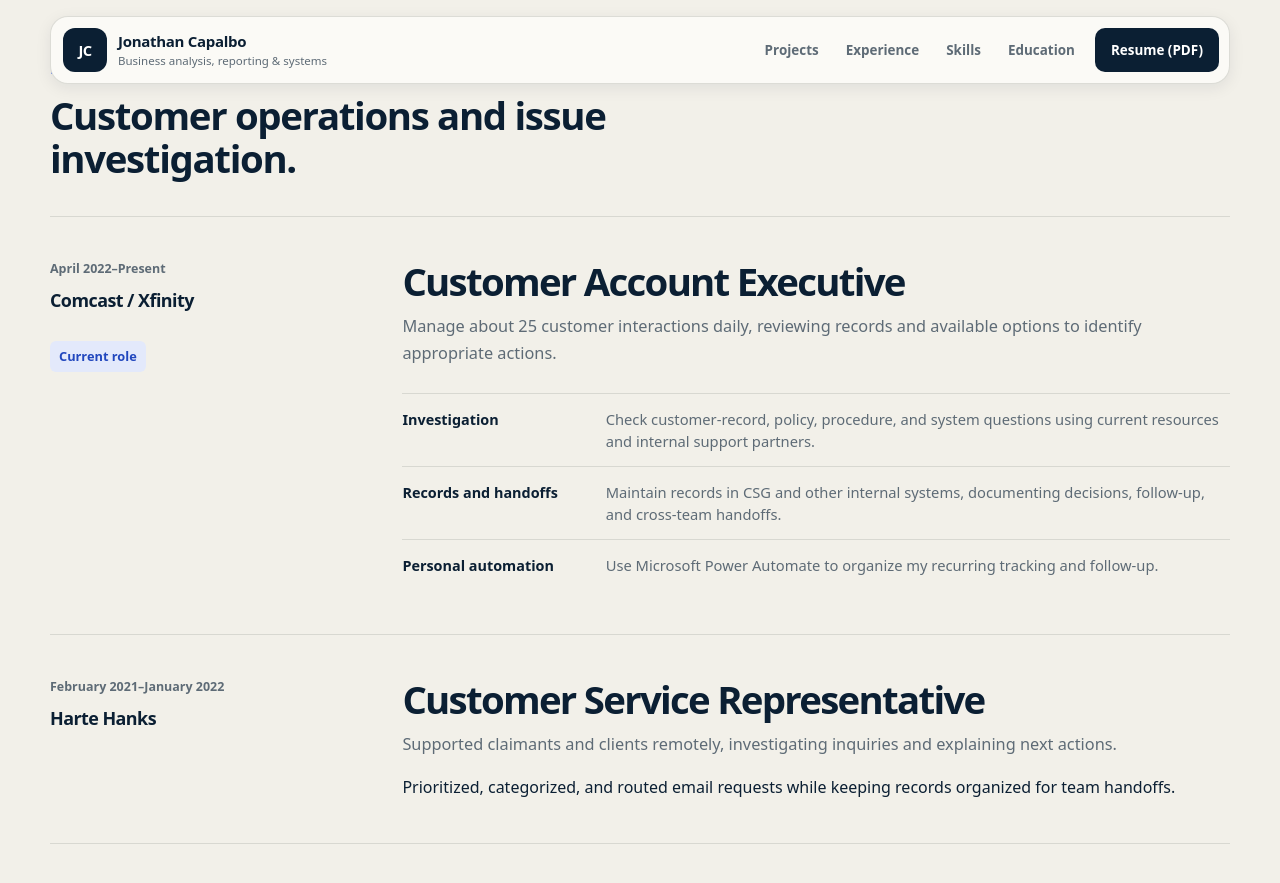
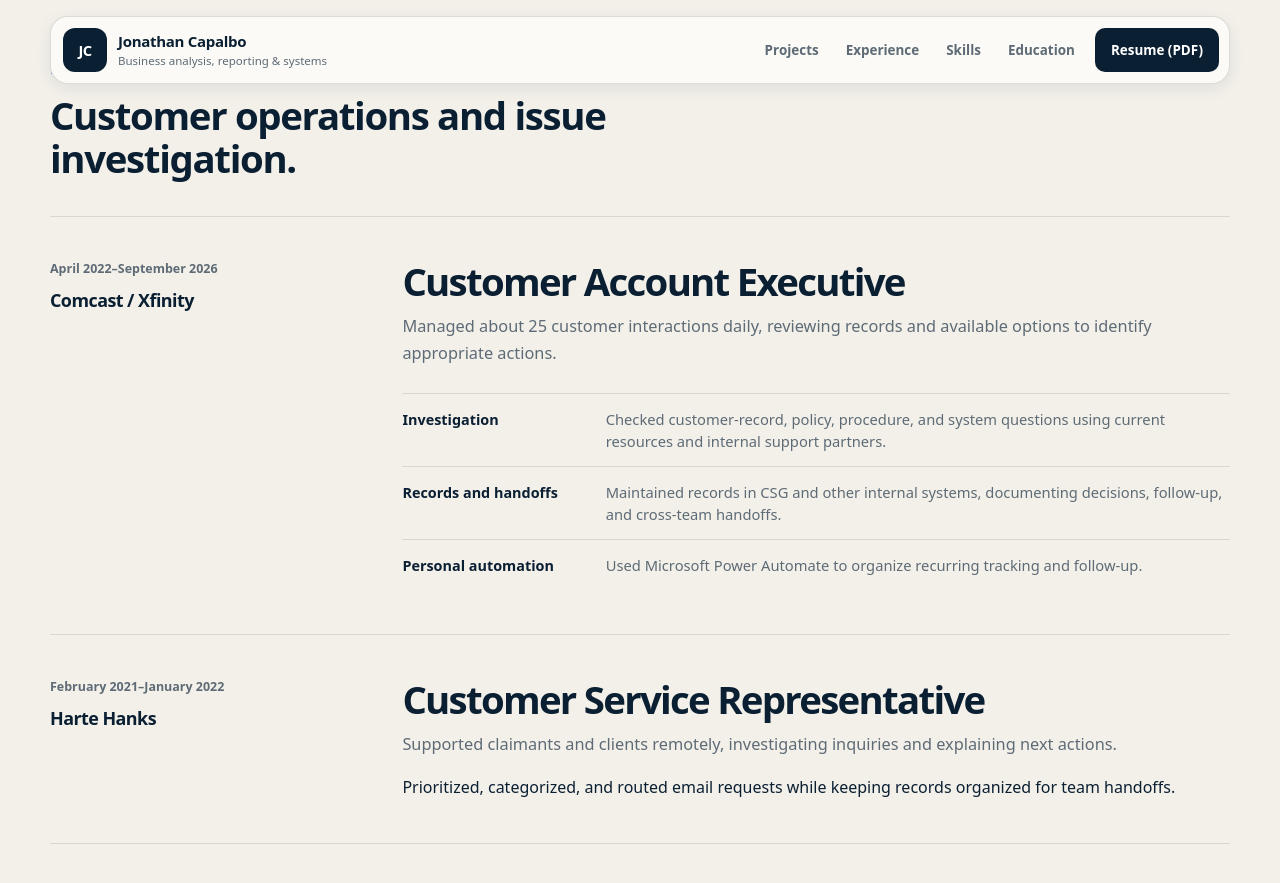
Before and after one commit to jon314159/JonathanCapalbo.me, a Jekyll site: the page index.html, which Jekyll copies as it is, in a window 1280 px wide and 900 px high, scrolled down 1921 px. Shown: the top 883 px of the window. Built offline with Jekyll 4.4.1, drawn with Linux system fonts in a browser that asks for light colours; some of the changed text lies outside the part shown.

Commit message:
Update Comcast employment end date

```diff
--- a/index.html
+++ b/index.html
@@ -45,7 +45,7 @@
       <div class="hero-shell">
         <div class="hero-copy">
           <h1>Business analysis, reporting <em>and business systems.</em></h1>
-          <p class="hero-summary">I build Excel reporting workflows and develop process maps, requirements, and test plans through portfolio projects. At Comcast/Xfinity, I review customer records, investigate issues, and coordinate follow-up.</p>
+          <p class="hero-summary">I build Excel reporting workflows and develop process maps, requirements, and test plans through portfolio projects. At Comcast/Xfinity, I reviewed customer records, investigated issues, and coordinated follow-up.</p>
           <p class="hero-location">Point Pleasant, New Jersey · Open to remote roles</p>
 
           <div class="button-row">
@@ -134,19 +134,18 @@
           <h2>Customer operations and issue investigation.</h2>
         </div>
         <div class="timeline">
-          <article class="role-card current-role">
+          <article class="role-card">
             <div class="role-meta">
-              <p class="role-date">April 2022–Present</p>
+              <p class="role-date">April 2022–September 2026</p>
               <p class="role-company">Comcast / Xfinity</p>
-              <span class="current-badge">Current role</span>
             </div>
             <div class="role-content">
               <h3>Customer Account Executive</h3>
-              <p class="role-intro">Manage about 25 customer interactions daily, reviewing records and available options to identify appropriate actions.</p>
+              <p class="role-intro">Managed about 25 customer interactions daily, reviewing records and available options to identify appropriate actions.</p>
               <ul class="signal-list">
-                <li><strong>Investigation</strong><span>Check customer-record, policy, procedure, and system questions using current resources and internal support partners.</span></li>
-                <li><strong>Records and handoffs</strong><span>Maintain records in CSG and other internal systems, documenting decisions, follow-up, and cross-team handoffs.</span></li>
-                <li><strong>Personal automation</strong><span>Use Microsoft Power Automate to organize my recurring tracking and follow-up.</span></li>
+                <li><strong>Investigation</strong><span>Checked customer-record, policy, procedure, and system questions using current resources and internal support partners.</span></li>
+                <li><strong>Records and handoffs</strong><span>Maintained records in CSG and other internal systems, documenting decisions, follow-up, and cross-team handoffs.</span></li>
+                <li><strong>Personal automation</strong><span>Used Microsoft Power Automate to organize recurring tracking and follow-up.</span></li>
               </ul>
             </div>
           </article>
```
Also changed, not shown: tools/build_resume.py (+5 -5 lines), 1 other file.
